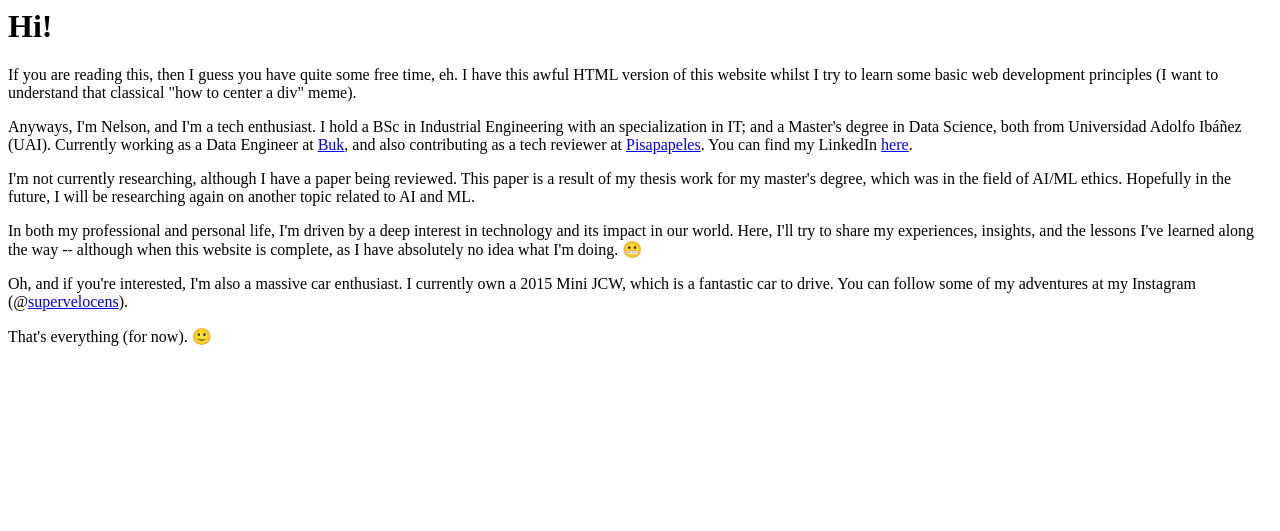
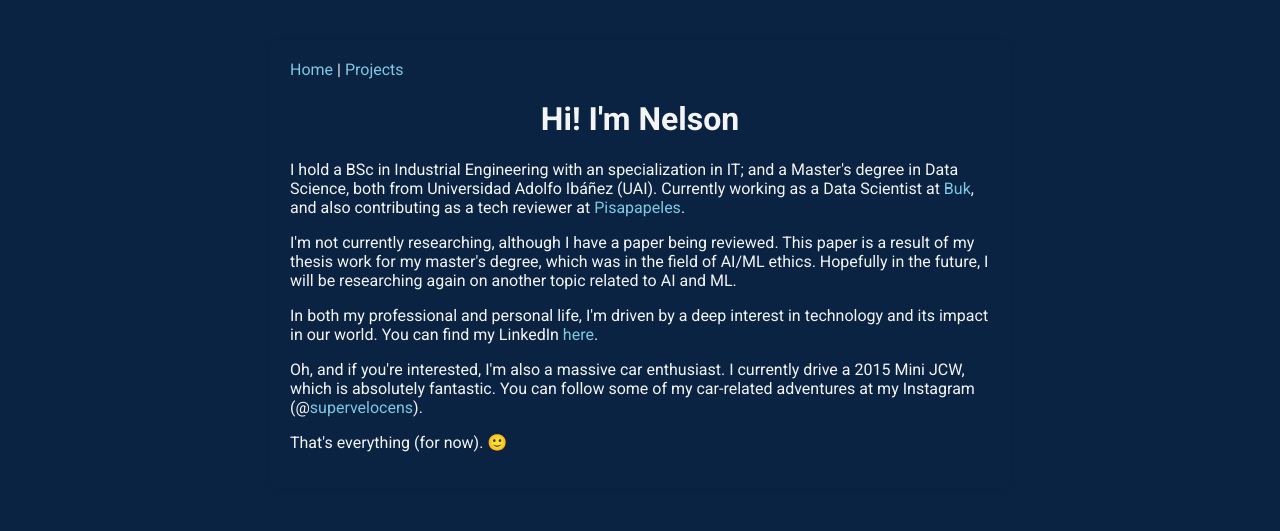
Before and after one commit to nsalazarv/nsalazarv.github.io, a plain HTML site: page index.html in a window 1280 px wide. Drawn offline with Linux system fonts and the light colour scheme.

Commit message:
feat: add style.css and projects page

```diff
--- /dev/null
+++ b/assets/style.css
@@ -0,0 +1,22 @@
+@import url('https://fonts.googleapis.com/css2?family=Lato:wght@400;700&family=Roboto:wght@400;700&display=swap');
+
+body {
+    background: #0a2342; /* Navy blue */
+    color: #f4f4f4;
+    font-family: 'Roboto', Arial, sans-serif;
+    max-width: 700px;
+    margin: 40px auto;
+    padding: 20px;
+    border-radius: 8px;
+    box-shadow: 0 2px 8px rgba(0,0,0,0.07);
+}
+h1 {
+    text-align: center;
+}
+a {
+    color: #7ec8e3;
+    text-decoration: none;
+}
+a:hover {
+    text-decoration: underline;
+}
--- a/index.html
+++ b/index.html
@@ -1,21 +1,29 @@
+<!DOCTYPE html>
+<html lang="en">
+<head>
+    <meta charset="UTF-8">
+    <meta name="viewport" content="width=device-width, initial-scale=1.0">
+    <title>Nelson Salazar V.</title>
+    <link rel="stylesheet" href="assets/style.css">
+</head>
+<body>
+    <nav>
+        <a href="index.html">Home</a> | <a href="projects.html">Projects</a>
+    </nav>
+    <h1>Hi! I'm Nelson </h1>
 
-<body>
-    <h1>Hi!</h1>
-
-    <p>If you are reading this, then I guess you have quite some free time, eh.
-        I have this awful HTML version of this website whilst I try to learn some basic web development principles (I want to understand that classical "how to center a div" meme).</p>
-
-    <p>Anyways, I'm Nelson, and I'm a tech enthusiast. I hold a BSc in Industrial Engineering with an specialization in IT; and a Master's degree in Data Science, both from Universidad Adolfo Ibáñez (UAI).
-        Currently working as a Data Engineer at <a href="https://www.buk.cl/"> Buk</a>, and also contributing as a tech reviewer at <a href="https://pisapapeles.net/">Pisapapeles</a>. You can find my LinkedIn <a href="www.linkedin.com/in/nelson-s-a7a249bb"> here</a>. </p>
+    <p> I hold a BSc in Industrial Engineering with an specialization in IT; and a Master's degree in Data Science, both from Universidad Adolfo Ibáñez (UAI).
+        Currently working as a Data Scientist at <a href="https://www.buk.cl/">Buk</a>, and also contributing as a tech reviewer at <a href="https://pisapapeles.net/">Pisapapeles</a>.</p>
 
     <p>I'm not currently researching, although I have a paper being reviewed. This paper is a result of my thesis work for my master's degree, which was in the field of AI/ML ethics.
         Hopefully in the future, I will be researching again on another topic related to AI and ML.</p>
 
     <p>In both my professional and personal life, I'm driven by a deep interest in technology and its impact in our world.
-        Here, I'll try to share my experiences, insights, and the lessons I've learned along the way -- although when this website is complete, as I have absolutely no idea what I'm doing. 😬</p>
+        You can find my LinkedIn <a href="https://www.linkedin.com/in/nelson-s-a7a249bb">here</a>.</p>
 
-    <p> Oh, and if you're interested, I'm also a massive car enthusiast. I currently own a 2015 Mini JCW, which is a fantastic car to drive.
-        You can follow some of my adventures at my Instagram (@<a href="https://www.instagram.com/supervelocens/">supervelocens</a>). </p>
+    <p>Oh, and if you're interested, I'm also a massive car enthusiast. I currently drive a 2015 Mini JCW, which is absolutely fantastic.
+        You can follow some of my car-related adventures at my Instagram (@<a href="https://www.instagram.com/supervelocens/">supervelocens</a>). </p>
 
-    <p> That's everything (for now). 🙂</p>
+    <p>That's everything (for now). 🙂</p>
 </body>
+</html>
```
Also changed, not shown: projects.html (added, +32 -0 lines), 1 other file.
